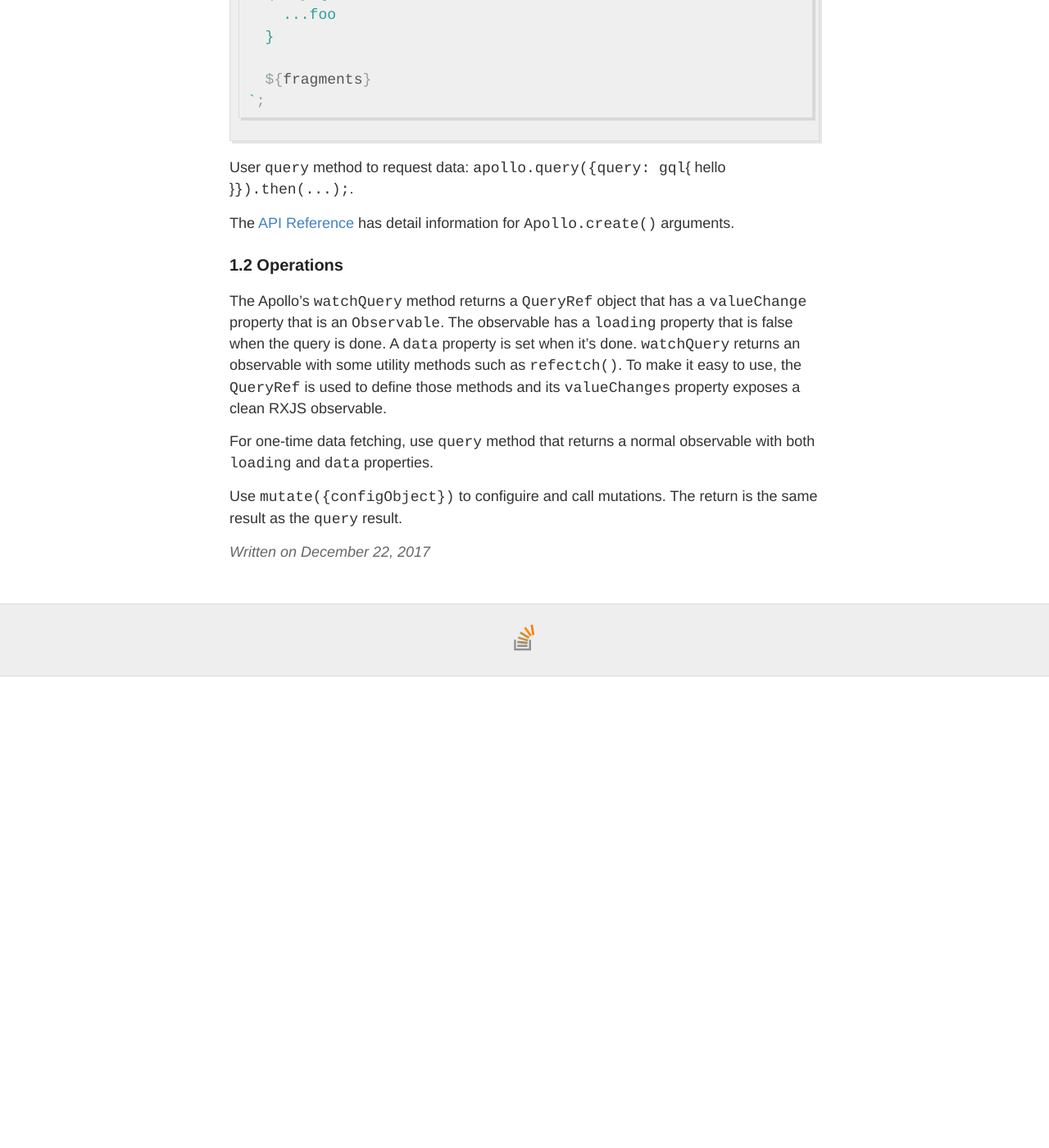
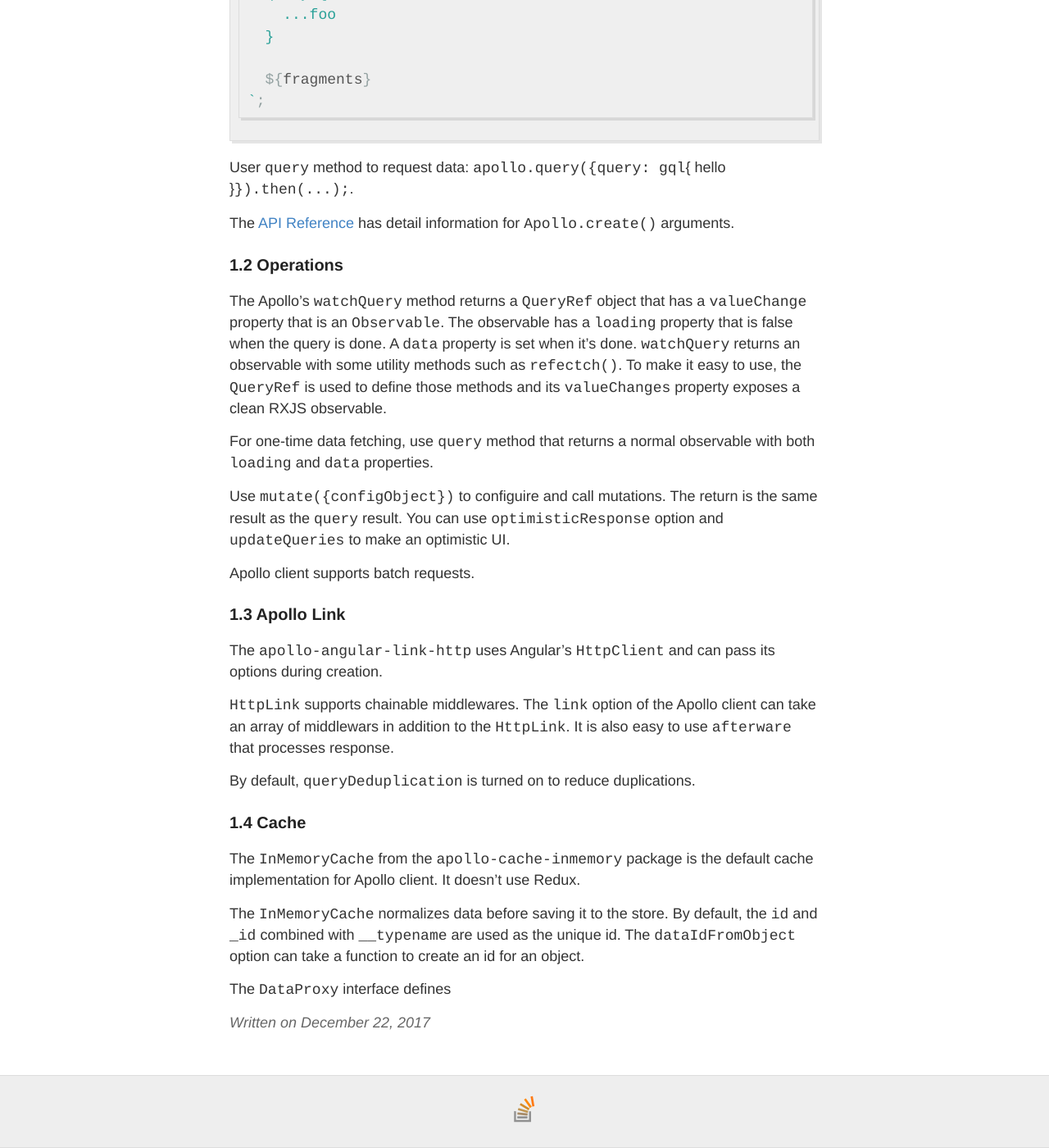
Before and after one commit to YingLiu4203/old-dev-blog, a Jekyll site: the page built from _posts/2017-12-22-apollo-graphql-angular.md, in a window 1280 px wide and 1400 px high, scrolled down 1549 px. Shown: the whole window at 82% size. Built offline with Jekyll 4.4.1, drawn with Linux system fonts in a browser that asks for light colours; comment, search, counter and statistics services are not loaded; before the commit the page ends 2374 px from its top, so only the background shows below that.

```diff
--- a/_posts/2017-12-22-apollo-graphql-angular.md
+++ b/_posts/2017-12-22-apollo-graphql-angular.md
@@ -69,4 +69,22 @@ The Apollo's `watchQuery` method returns a `QueryRef` object that has a `valueCh
 
 For one-time data fetching, use `query` method that returns a normal observable with both `loading` and `data` properties.
 
-Use `mutate({configObject})` to configuire and call mutations. The return is the same result as the `query` result.
+Use `mutate({configObject})` to configuire and call mutations. The return is the same result as the `query` result. You can use `optimisticResponse` option and `updateQueries` to make an optimistic UI.
+
+Apollo client supports batch requests.
+
+### 1.3 Apollo Link
+
+The `apollo-angular-link-http` uses Angular's `HttpClient` and can pass its options during creation.
+
+`HttpLink` supports chainable middlewares. The `link` option of the Apollo client can take an array of middlewars in addition to the `HttpLink`. It is also easy to use `afterware` that processes response.
+
+By default, `queryDeduplication` is turned on to reduce duplications.
+
+### 1.4 Cache
+
+The `InMemoryCache` from the `apollo-cache-inmemory` package is the default cache implementation for Apollo client. It doesn't use Redux.
+
+The `InMemoryCache` normalizes data before saving it to the store. By default, the `id` and `_id` combined with `__typename` are used as the unique id. The `dataIdFromObject` option can take a function to create an id for an object.
+
+The `DataProxy` interface defines
```
Also changed, not shown: _posts/2017-12-24-program-marketing.md (added, +59 -0 lines).
